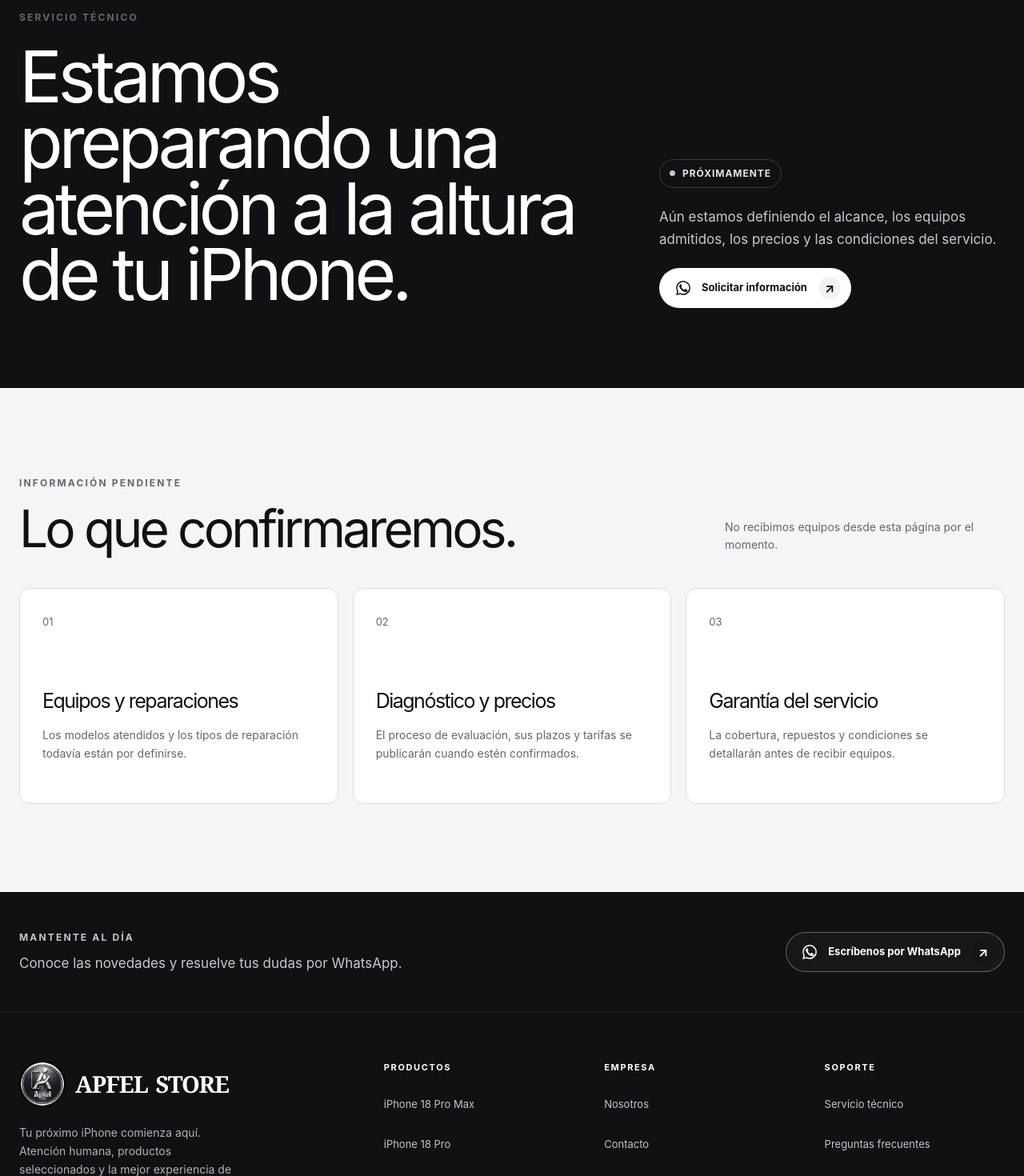
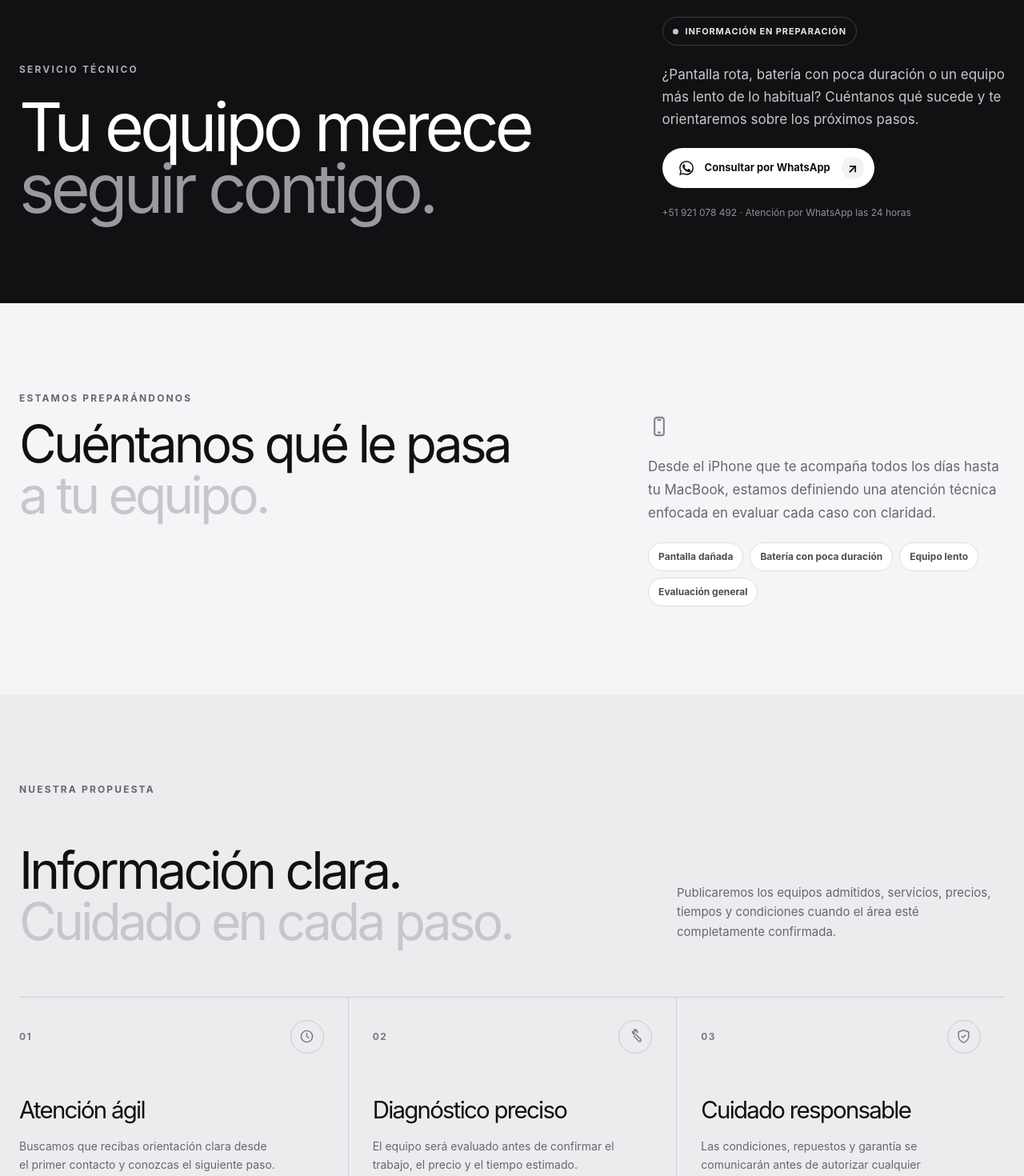
Before and after one commit to ZarRubio/Apfel-Store, a Next.js app: page /servicio-tecnico in a window 1280 px wide. Shown: the part 200-1670 px from the top of the page at 80% size. Built offline with nearby package versions, Linux system fonts and the light colour scheme.

Commit message:
feat: expand technical service page

```diff
--- a/src/app/servicio-tecnico/page.tsx
+++ b/src/app/servicio-tecnico/page.tsx
@@ -1,68 +1,138 @@
 import type { Metadata } from 'next';
+import { ClockIcon, ShieldIcon, SmartphoneIcon, ToolIcon } from '@/components/icons/UiIcons';
+import { WhatsAppIcon } from '@/components/icons/WhatsAppIcon';
 import { getWhatsAppUrl } from '@/lib/whatsapp';
-import { WhatsAppIcon } from '@/components/icons/WhatsAppIcon';
 import '../styles/service.css';
 
 export const metadata: Metadata = {
   title: 'Servicio técnico',
-  description: 'Próxima área de servicio técnico de Apfel Store. Alcance, condiciones y precios pendientes de confirmación.',
+  description: 'Conoce la próxima área de servicio técnico de Apfel Store para iPhone y MacBook.',
 };
 
 const serviceContactUrl = getWhatsAppUrl({
-  message: '👋 Hola Apfel Store.\n\n🛠️ Quisiera recibir información cuando esté disponible el servicio técnico. ¿Pueden orientarme?',
+  message: '👋 Hola Apfel Store.\n\n🛠️ Quisiera información sobre el servicio técnico para mi equipo Apple. ¿Podrían orientarme?',
 });
 
-const pendingDetails = [
+const commonIssues = [
+  'Pantalla dañada',
+  'Batería con poca duración',
+  'Equipo lento',
+  'Evaluación general',
+];
+
+const servicePrinciples = [
   {
     number: '01',
-    title: 'Equipos y reparaciones',
-    description: 'Los modelos atendidos y los tipos de reparación todavía están por definirse.',
+    title: 'Atención ágil',
+    description: 'Buscamos que recibas orientación clara desde el primer contacto y conozcas el siguiente paso.',
+    icon: ClockIcon,
   },
   {
     number: '02',
-    title: 'Diagnóstico y precios',
-    description: 'El proceso de evaluación, sus plazos y tarifas se publicarán cuando estén confirmados.',
+    title: 'Diagnóstico preciso',
+    description: 'El equipo será evaluado antes de confirmar el trabajo, el precio y el tiempo estimado.',
+    icon: ToolIcon,
   },
   {
     number: '03',
-    title: 'Garantía del servicio',
-    description: 'La cobertura, repuestos y condiciones se detallarán antes de recibir equipos.',
+    title: 'Cuidado responsable',
+    description: 'Las condiciones, repuestos y garantía se comunicarán antes de autorizar cualquier intervención.',
+    icon: ShieldIcon,
   },
 ];
 
 export default function TechnicalServicePage() {
-  return <main id="main-content" tabIndex={-1}>
-    <section className="service-hero">
-      <div className="container service-hero-inner">
-        <div>
-          <span className="eyebrow">SERVICIO TÉCNICO</span>
-          <h1>Estamos preparando una atención a la altura de tu iPhone.</h1>
+  return (
+    <main id="main-content" tabIndex={-1}>
+      <section className="service-hero">
+        <div className="container service-hero-inner">
+          <div className="service-hero-heading">
+            <span className="eyebrow">SERVICIO TÉCNICO</span>
+            <h1>
+              Tu equipo merece
+              <br />
+              <em>seguir contigo.</em>
+            </h1>
+          </div>
+
+          <div className="service-hero-copy">
+            <span className="service-status">
+              <span aria-hidden="true" /> Información en preparación
+            </span>
+            <p>
+              ¿Pantalla rota, batería con poca duración o un equipo más lento de lo habitual? Cuéntanos qué sucede y te orientaremos sobre los próximos pasos.
+            </p>
+            <a
+              className="button button-light"
+              href={serviceContactUrl}
+              target="_blank"
+              rel="noreferrer"
+              data-event="whatsapp_service_click"
+            >
+              <WhatsAppIcon /> Consultar por WhatsApp <span aria-hidden="true">↗</span>
+            </a>
+            <span className="service-contact-note">+51 921 078 492 · Atención por WhatsApp las 24 horas</span>
+          </div>
         </div>
-        <div className="service-hero-copy">
-          <span className="service-status"><span aria-hidden="true" /> Próximamente</span>
-          <p>Aún estamos definiendo el alcance, los equipos admitidos, los precios y las condiciones del servicio.</p>
-          <a className="button button-light" href={serviceContactUrl} target="_blank" rel="noreferrer" data-event="whatsapp_service_click">
-            <WhatsAppIcon /> Solicitar información <span aria-hidden="true">↗</span>
-          </a>
+      </section>
+
+      <section className="service-intro section container" aria-labelledby="service-intro-title">
+        <div className="service-intro-heading">
+          <span className="eyebrow">ESTAMOS PREPARÁNDONOS</span>
+          <h2 id="service-intro-title">
+            Cuéntanos qué le pasa
+            <br />
+            <em>a tu equipo.</em>
+          </h2>
         </div>
-      </div>
-    </section>
 
-    <section className="section container service-pending" aria-labelledby="service-pending-title">
-      <div className="section-heading">
-        <div>
-          <span className="eyebrow">INFORMACIÓN PENDIENTE</span>
-          <h2 id="service-pending-title">Lo que confirmaremos.</h2>
+        <div className="service-intro-copy">
+          <SmartphoneIcon aria-hidden="true" />
+          <p>
+            Desde el iPhone que te acompaña todos los días hasta tu MacBook, estamos definiendo una atención técnica enfocada en evaluar cada caso con claridad.
+          </p>
+          <div className="service-issue-list" aria-label="Consultas frecuentes">
+            {commonIssues.map((issue) => <span key={issue}>{issue}</span>)}
+          </div>
         </div>
-        <p>No recibimos equipos desde esta página por el momento.</p>
-      </div>
-      <div className="service-pending-grid">
-        {pendingDetails.map((detail) => <article key={detail.number} className="service-pending-card">
-          <span>{detail.number}</span>
-          <h3>{detail.title}</h3>
-          <p>{detail.description}</p>
-        </article>)}
-      </div>
-    </section>
-  </main>;
+      </section>
+
+      <section className="service-principles section" aria-labelledby="service-principles-title">
+        <div className="container">
+          <div className="service-principles-heading">
+            <span className="eyebrow">NUESTRA PROPUESTA</span>
+            <h2 id="service-principles-title">
+              Información clara.
+              <br />
+              <em>Cuidado en cada paso.</em>
+            </h2>
+            <p>
+              Publicaremos los equipos admitidos, servicios, precios, tiempos y condiciones cuando el área esté completamente confirmada.
+            </p>
+          </div>
+
+          <div className="service-principles-grid">
+            {servicePrinciples.map(({ number, title, description, icon: Icon }) => (
+              <article className="service-principle-card" key={number}>
+                <div className="service-principle-top">
+                  <span>{number}</span>
+                  <span className="service-principle-icon" aria-hidden="true"><Icon /></span>
+                </div>
+                <h3>{title}</h3>
+                <p>{description}</p>
+              </article>
+            ))}
+          </div>
+
+          <div className="service-disclaimer">
+            <strong>Servicio en preparación.</strong>
+            <p>Por el momento no recibimos equipos desde esta página. Escríbenos para conocer las novedades y el alcance disponible.</p>
+            <a href={serviceContactUrl} target="_blank" rel="noreferrer" data-event="whatsapp_service_click">
+              <WhatsAppIcon /> Escríbenos al +51 921 078 492 <span aria-hidden="true">↗</span>
+            </a>
+          </div>
+        </div>
+      </section>
+    </main>
+  );
 }
--- a/src/app/styles/service.css
+++ b/src/app/styles/service.css
@@ -1,21 +1,345 @@
-.service-hero { padding:100px 0; background:#111113; color:#fff; }
-.service-hero-inner { display:grid; grid-template-columns:1.25fr .75fr; gap:80px; align-items:end; }
-.service-hero h1 { max-width:800px; margin:24px 0 0; font-size:clamp(52px,7vw,92px); }
-.service-hero-copy { display:grid; justify-items:start; gap:22px; }
-.service-hero-copy p { margin:0; color:#c8c8cd; font-size:17px; line-height:1.65; }
-.service-status { display:inline-flex; align-items:center; gap:9px; padding:8px 12px; border:1px solid #ffffff2e; border-radius:999px; color:#e5e5e8; font-size:12px; font-weight:700; letter-spacing:.08em; text-transform:uppercase; }
-.service-status>span { width:7px; height:7px; border-radius:50%; background:#c5c7cc; }
-.service-pending .section-heading>p { max-width:350px; color:var(--muted); font-size:14px; line-height:1.6; }
-.service-pending-grid { display:grid; grid-template-columns:repeat(3,minmax(0,1fr)); gap:18px; }
-.service-pending-card { min-height:270px; padding:28px; border:1px solid var(--border); border-radius:14px; background:var(--surface); }
-.service-pending-card>span { color:var(--muted); font-family:var(--display); font-size:13px; }
-.service-pending-card h3 { margin:70px 0 12px; font-size:25px; }
-.service-pending-card p { margin:0; color:var(--muted); font-size:14px; line-height:1.65; }
+.service-hero {
+  padding: 108px 0 104px;
+  overflow: hidden;
+  background: #111113;
+  color: #fff;
+}
 
-@media(max-width:800px) {
-  .service-hero { padding:70px 0; }
-  .service-hero-inner { grid-template-columns:1fr; gap:42px; }
-  .service-pending-grid { grid-template-columns:1fr; }
-  .service-pending-card { min-height:auto; }
-  .service-pending-card h3 { margin-top:38px; }
+.service-hero-inner {
+  display: grid;
+  grid-template-columns: minmax(0, 1.25fr) minmax(300px, .75fr);
+  gap: clamp(50px, 7vw, 104px);
+  align-items: end;
 }
+
+.service-hero .eyebrow {
+  color: #aaaab1;
+}
+
+.service-hero h1 {
+  max-width: 850px;
+  margin: 24px 0 0;
+  font-size: clamp(54px, 6.6vw, 94px);
+}
+
+.service-hero h1 em {
+  color: #999aa1;
+}
+
+.service-hero-copy {
+  display: grid;
+  justify-items: start;
+  gap: 22px;
+}
+
+.service-hero-copy p {
+  max-width: 460px;
+  margin: 0;
+  color: #c8c8cd;
+  font-size: 17px;
+  line-height: 1.65;
+}
+
+.service-status {
+  min-height: 36px;
+  display: inline-flex;
+  align-items: center;
+  gap: 9px;
+  padding: 7px 12px;
+  border: 1px solid #ffffff2e;
+  border-radius: 999px;
+  color: #e5e5e8;
+  font-size: 11px;
+  font-weight: 700;
+  letter-spacing: .08em;
+  text-transform: uppercase;
+}
+
+.service-status > span {
+  width: 7px;
+  height: 7px;
+  border-radius: 50%;
+  background: #c5c7cc;
+}
+
+.service-contact-note {
+  color: #8f8f96;
+  font-size: 12px;
+  line-height: 1.5;
+}
+
+.service-intro {
+  display: grid;
+  grid-template-columns: minmax(0, 1.15fr) minmax(300px, .75fr);
+  gap: clamp(48px, 8vw, 120px);
+  align-items: start;
+}
+
+.service-intro-heading h2 {
+  max-width: 760px;
+}
+
+.service-intro-copy {
+  display: grid;
+  gap: 22px;
+  padding-top: 30px;
+}
+
+.service-intro-copy > .ui-icon {
+  width: 28px;
+  height: 28px;
+  color: #85858d;
+}
+
+.service-intro-copy > p {
+  margin: 0;
+  color: var(--muted);
+  font-size: 17px;
+  line-height: 1.7;
+}
+
+.service-issue-list {
+  display: flex;
+  flex-wrap: wrap;
+  gap: 8px;
+}
+
+.service-issue-list span {
+  min-height: 36px;
+  display: inline-flex;
+  align-items: center;
+  padding: 7px 12px;
+  border: 1px solid var(--border);
+  border-radius: 999px;
+  background: var(--surface);
+  color: #4d4d54;
+  font-size: 12px;
+  font-weight: 650;
+}
+
+.service-principles {
+  background: #ececef;
+}
+
+.service-principles-heading {
+  display: grid;
+  grid-template-columns: minmax(0, 1fr) minmax(280px, 410px);
+  align-items: end;
+  gap: 44px;
+}
+
+.service-principles-heading .eyebrow {
+  grid-column: 1 / -1;
+}
+
+.service-principles-heading h2 {
+  max-width: 780px;
+}
+
+.service-principles-heading > p {
+  margin: 0 0 6px;
+  color: var(--muted);
+  font-size: 15px;
+  line-height: 1.65;
+}
+
+.service-principles-grid {
+  display: grid;
+  grid-template-columns: repeat(3, minmax(0, 1fr));
+  margin-top: 62px;
+  border-top: 1px solid #cfcfd5;
+}
+
+.service-principle-card {
+  min-width: 0;
+  padding: 28px 30px 34px 0;
+}
+
+.service-principle-card + .service-principle-card {
+  padding-left: 30px;
+  border-left: 1px solid #cfcfd5;
+}
+
+.service-principle-top {
+  display: flex;
+  align-items: center;
+  justify-content: space-between;
+  color: #777780;
+  font-size: 12px;
+  font-weight: 700;
+  letter-spacing: .12em;
+}
+
+.service-principle-icon {
+  width: 42px;
+  height: 42px;
+  display: grid;
+  place-items: center;
+  border: 1px solid #c9c9cf;
+  border-radius: 50%;
+}
+
+.service-principle-icon .ui-icon {
+  width: 19px;
+  height: 19px;
+}
+
+.service-principle-card h3 {
+  margin: 48px 0 12px;
+  font-size: clamp(23px, 2.3vw, 31px);
+}
+
+.service-principle-card p {
+  max-width: 325px;
+  margin: 0;
+  color: var(--muted);
+  font-size: 14px;
+  line-height: 1.65;
+}
+
+.service-disclaimer {
+  display: grid;
+  grid-template-columns: .55fr 1fr auto;
+  align-items: center;
+  gap: 28px;
+  margin-top: 42px;
+  padding: 30px;
+  border-radius: 14px;
+  background: #111113;
+  color: #fff;
+}
+
+.service-disclaimer strong {
+  font-family: var(--display);
+  font-size: 20px;
+}
+
+.service-disclaimer p {
+  margin: 0;
+  color: #aaaab1;
+  font-size: 13px;
+  line-height: 1.6;
+}
+
+.service-disclaimer a {
+  min-height: 44px;
+  display: inline-flex;
+  align-items: center;
+  gap: 9px;
+  white-space: nowrap;
+  font-size: 12px;
+  font-weight: 700;
+}
+
+.service-disclaimer a > svg {
+  width: 18px;
+  height: 18px;
+}
+
+@media (max-width: 900px) {
+  .service-hero-inner,
+  .service-intro,
+  .service-principles-heading {
+    grid-template-columns: 1fr;
+  }
+
+  .service-hero-inner {
+    gap: 38px;
+  }
+
+  .service-hero-copy p {
+    max-width: 620px;
+  }
+
+  .service-intro-copy {
+    max-width: 650px;
+    padding-top: 0;
+  }
+
+  .service-principles-heading {
+    gap: 24px;
+  }
+
+  .service-principles-grid {
+    grid-template-columns: 1fr;
+    margin-top: 44px;
+  }
+
+  .service-principle-card {
+    padding: 26px 0 30px;
+  }
+
+  .service-principle-card + .service-principle-card {
+    padding-left: 0;
+    border-top: 1px solid #cfcfd5;
+    border-left: 0;
+  }
+
+  .service-principle-card h3 {
+    margin-top: 28px;
+  }
+
+  .service-disclaimer {
+    grid-template-columns: 1fr;
+    gap: 14px;
+  }
+
+  .service-disclaimer a {
+    white-space: normal;
+  }
+}
+
+@media (max-width: 560px) {
+  .service-hero {
+    padding: 64px 0 70px;
+  }
+
+  .service-hero h1 {
+    margin-top: 20px;
+    font-size: clamp(46px, 14vw, 58px);
+  }
+
+  .service-hero-copy {
+    gap: 18px;
+  }
+
+  .service-hero-copy p,
+  .service-intro-copy > p {
+    font-size: 16px;
+  }
+
+  .service-intro,
+  .service-principles {
+    padding-top: 70px;
+    padding-bottom: 70px;
+  }
+
+  .service-intro {
+    gap: 30px;
+  }
+
+  .service-intro-heading h2,
+  .service-principles-heading h2 {
+    font-size: clamp(39px, 12vw, 50px);
+  }
+
+  .service-issue-list {
+    display: grid;
+    grid-template-columns: 1fr 1fr;
+  }
+
+  .service-issue-list span {
+    justify-content: center;
+    padding-inline: 8px;
+    text-align: center;
+  }
+
+  .service-principle-card p {
+    font-size: 15px;
+  }
+
+  .service-disclaimer {
+    margin-top: 30px;
+    padding: 24px;
+  }
+}
```
